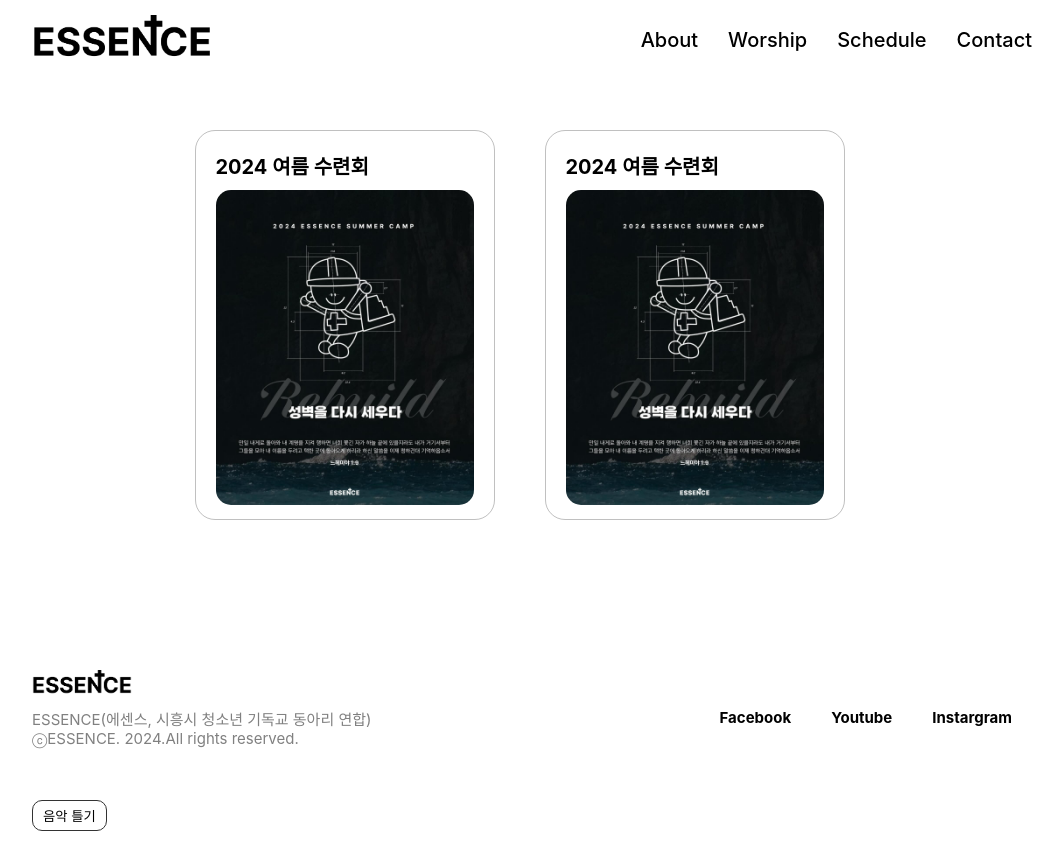
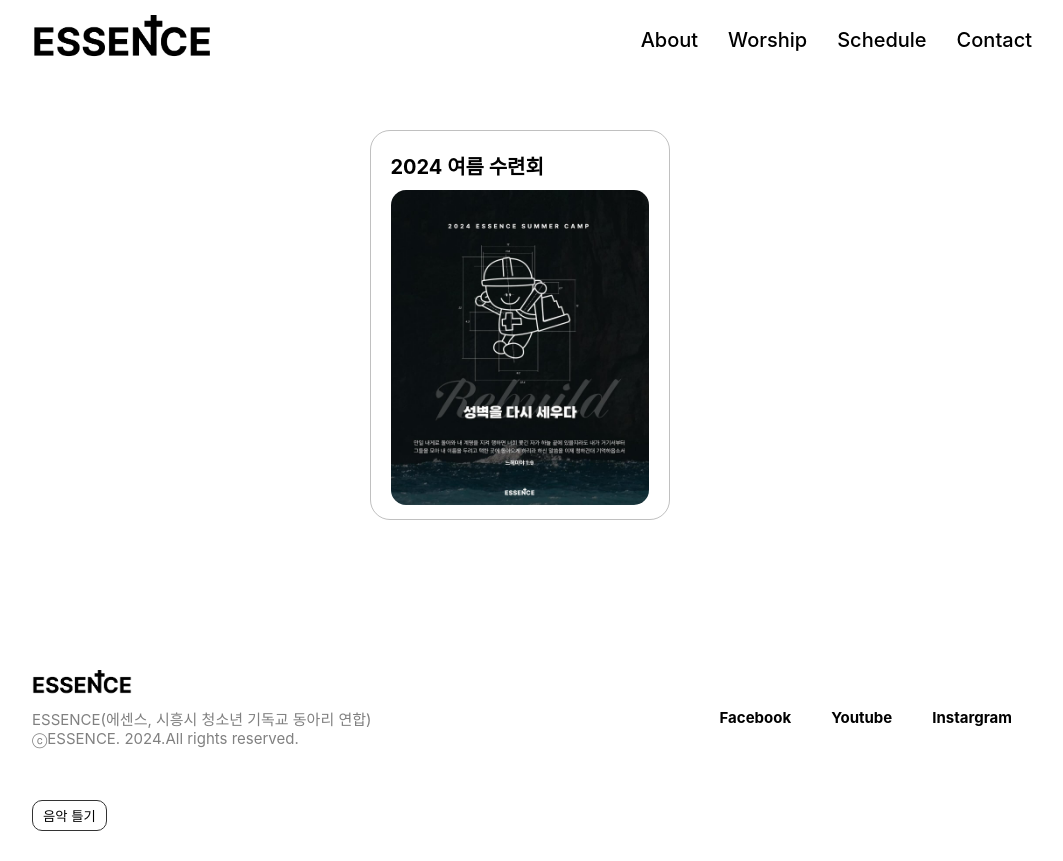
Before and after one commit to PangilProject/PublicOfEssence, a React (Create React App) app: page /schedule in a window 1280 px wide. Shown: the whole page, without its empty margins (108-1171 px from the left). Built offline with nearby package versions, Linux system fonts and the light colour scheme.

Commit message:
edit : 스케줄 일정 조정 in ScheduleListInfo

```diff
--- a/src/Pages/SchedulePage/ScheduleListInfo.js
+++ b/src/Pages/SchedulePage/ScheduleListInfo.js
@@ -9,15 +9,5 @@ export const scheduleList = [
         image_alt: "1차 집회 포스터 이미지",
         description: "삶의 본질이 무엇인지 돌아보며, 하나님의 자녀된 우리가 무엇을 잃지 말고 살아가야 할지 묵상하고 찬양하는 시간이 되길 원합니다.",
         topic: "𝚁𝙴𝙱𝚄𝙸𝙻𝙳﹕성벽을 다시 세우다"
-    }, {
-        title: "2024 여름 수련회",
-        date: "2024.07.23 ~ 07.24",
-        place: "나무들의 집 (인천 강화군 선원면 시리미로 42번길 55)",
-        target: "중 • 고등부, 청년",
-        color: "pink",
-        image: "/Img/schedule/2024_summer_camp.jpg",
-        image_alt: "1차 집회 포스터 이미지",
-        description: "삶의 본질이 무엇인지 돌아보며, 하나님의 자녀된 우리가 무엇을 잃지 말고 살아가야 할지 묵상하고 찬양하는 시간이 되길 원합니다.",
-        topic: "𝚁𝙴𝙱𝚄𝙸𝙻𝙳﹕성벽을 다시 세우다"
     }
 ]
```
